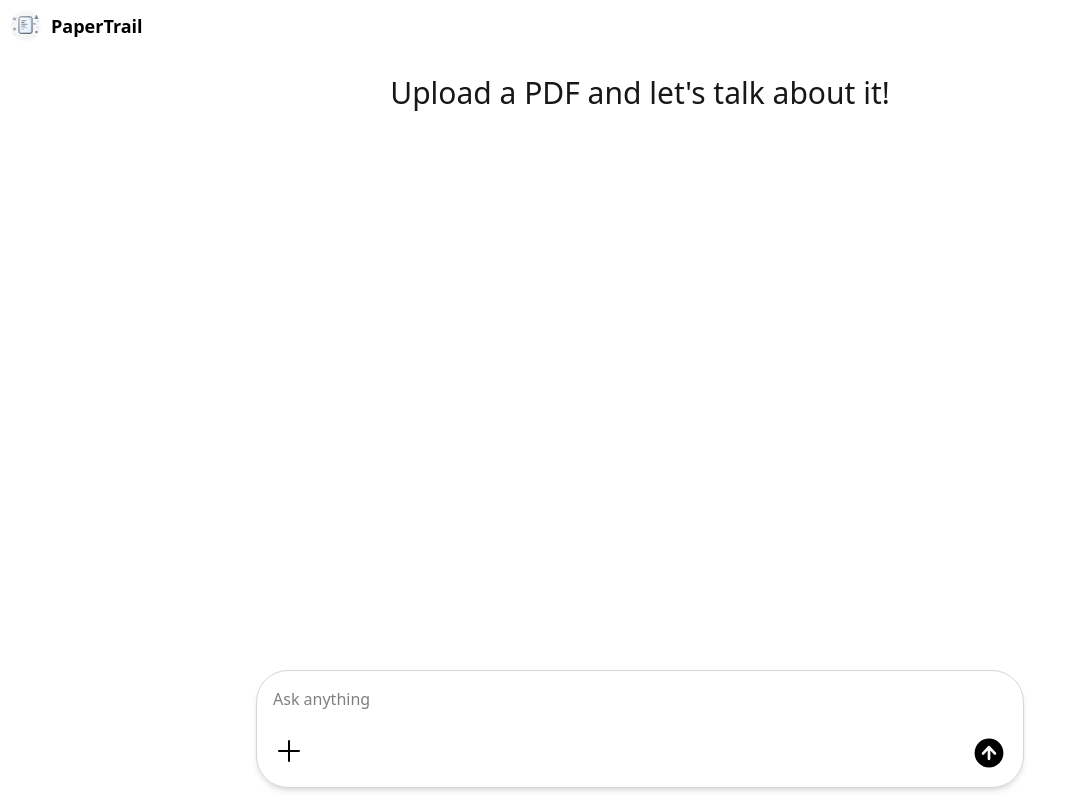
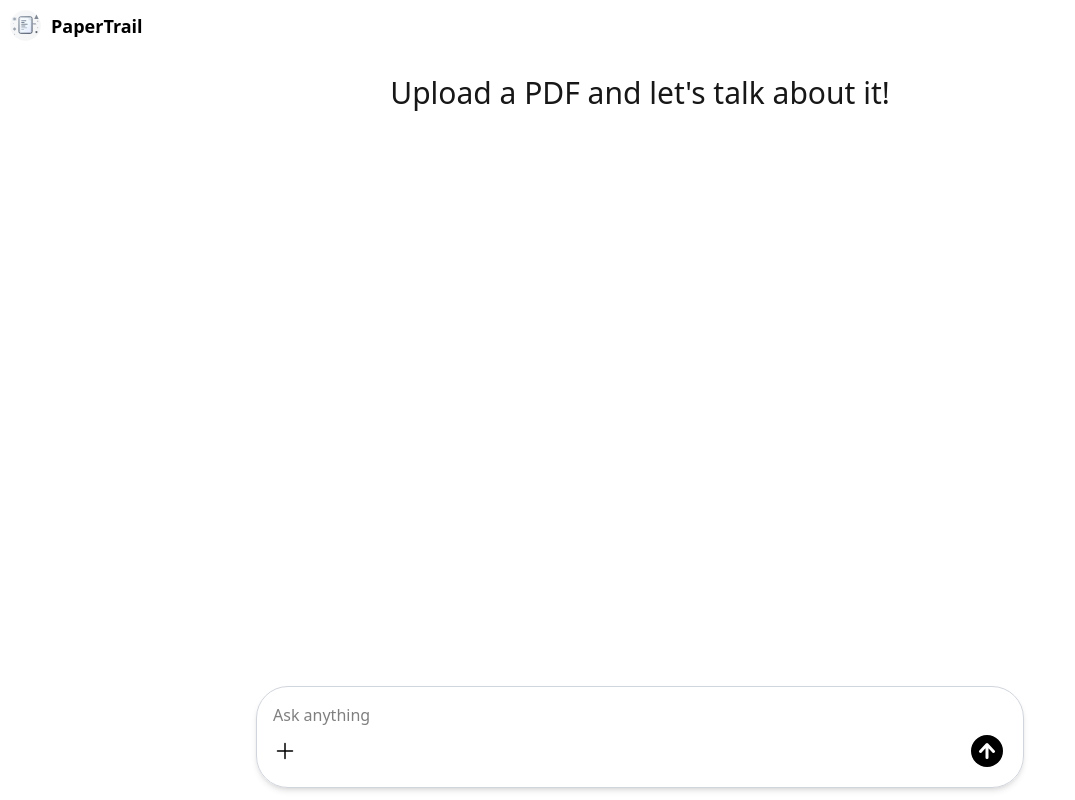
Before and after one commit to wao218/paper-trail-frontend, a React (Vite) app: page / in a window 1280 px wide. Shown: the whole page, without its empty margins (0-1075 px from the left). Built offline with nearby package versions, Linux system fonts and the light colour scheme.

Commit message:
make text area expand

```diff
--- a/src/App.tsx
+++ b/src/App.tsx
@@ -1,7 +1,7 @@
 import { PlusIcon } from '@heroicons/react/24/outline';
 import { ArrowUpCircleIcon } from '@heroicons/react/20/solid';
 import axios from 'axios';
-import { useState } from 'react';
+import { useRef, useState } from 'react';
 
 type Message = {
   id: string;
@@ -17,6 +17,8 @@ function App() {
   const [loading, setLoading] = useState(false);
   const [messages, setMessages] = useState<Message[]>([]);
   const [userInput, setUserInput] = useState('');
+
+  const textareaRef = useRef<HTMLTextAreaElement | null>(null);
 
   const handleFileUpload = async (
     event: React.ChangeEvent<HTMLInputElement>
@@ -131,16 +133,22 @@ function App() {
         }}
       >
         <textarea
-          className='w-full resize-none focus:outline-none '
+          className='w-full overflow-y-auto resize-none focus:outline-none max-h-48'
           name='userInput'
           placeholder='Ask anything'
           value={userInput}
+          ref={textareaRef}
+          rows={1}
           onChange={(e) => {
             setUserInput(e.target.value);
+            if (textareaRef.current) {
+              textareaRef.current.style.height = 'auto'; // reset height
+              textareaRef.current.style.height = `${textareaRef.current.scrollHeight}px`; // grow
+            }
           }}
         />
-        <div className='flex justify-between'>
-          <label className='cursor-pointer w-8 h-8'>
+        <div className='mt-1 flex justify-between items-center'>
+          <label className='cursor-pointer w-6 h-6'>
             <input
               type='file'
               name='document'
@@ -154,7 +162,7 @@ function App() {
 
           <button
             type='submit'
-            className='w-9 h-9 disabled:opacity-50'
+            className='w-10 h-10 disabled:opacity-50'
             disabled={loading}
           >
             <ArrowUpCircleIcon />
```
